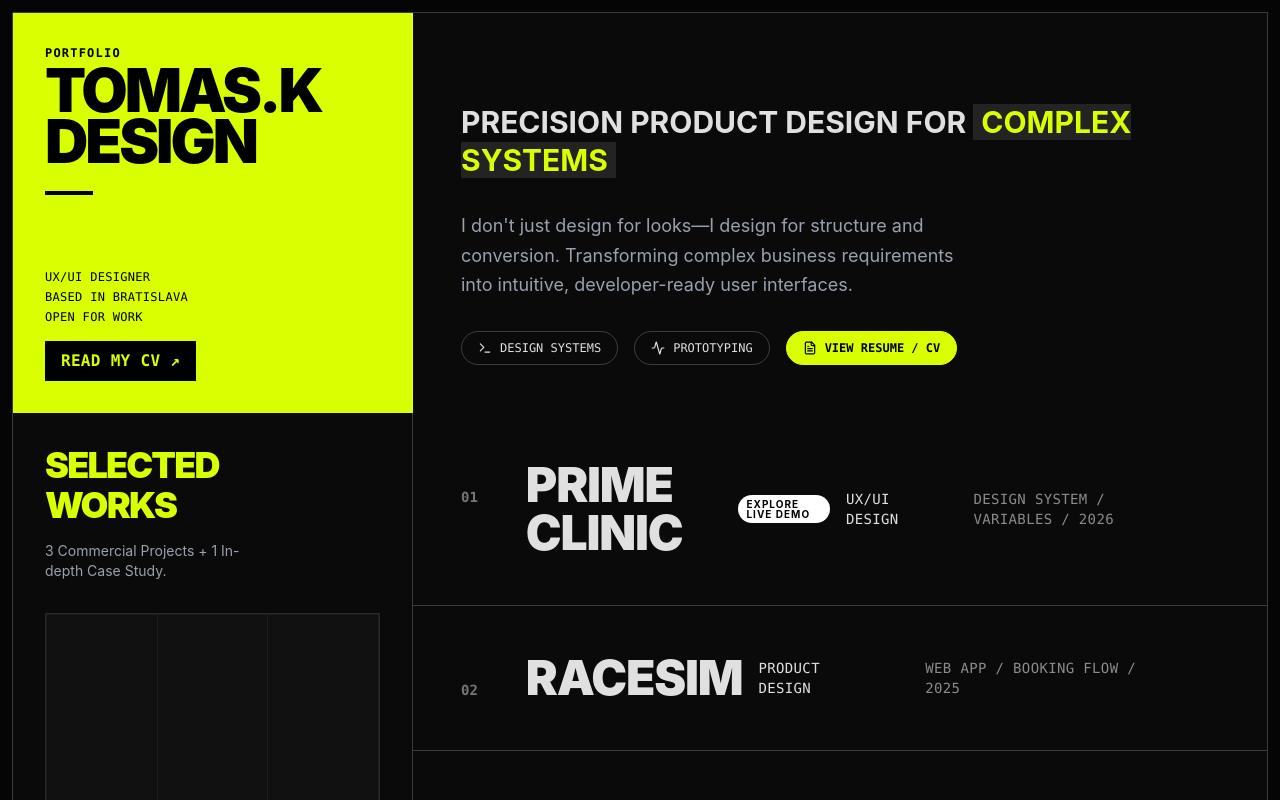
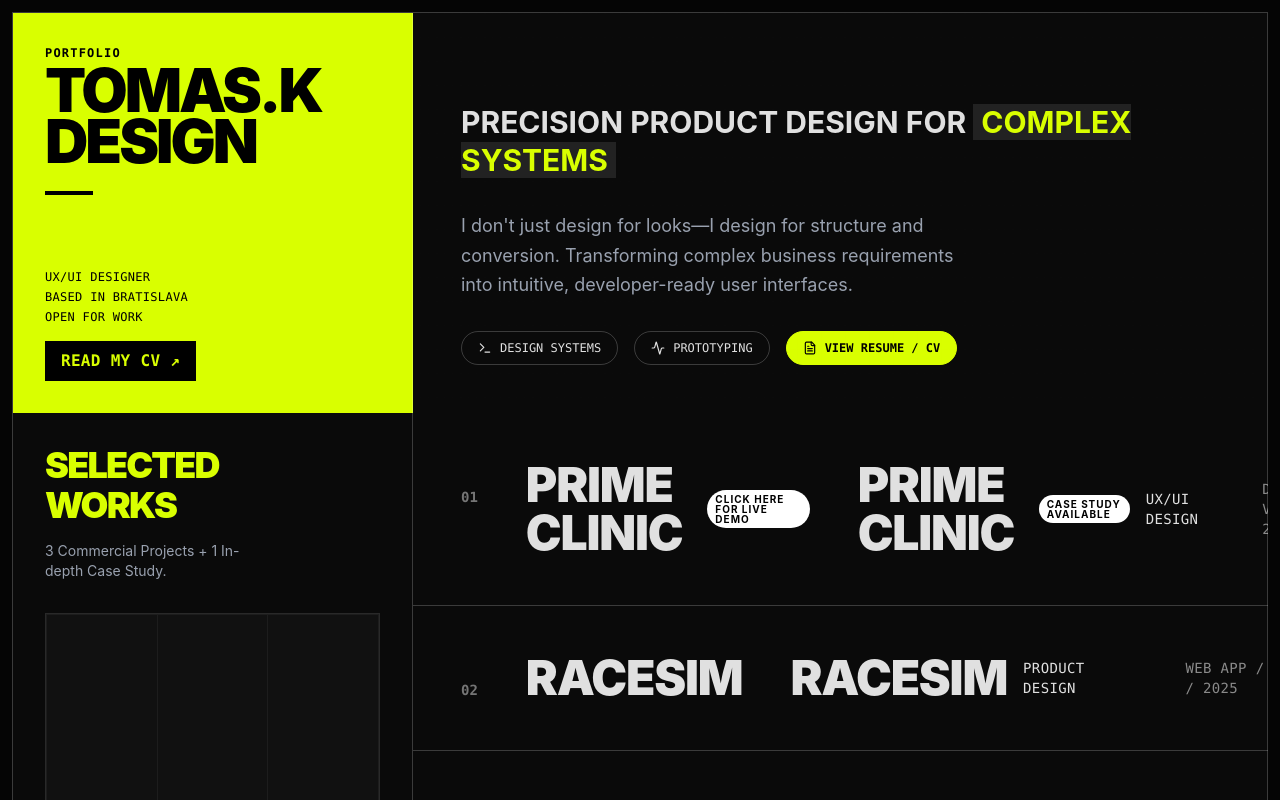
Before and after one commit to TomasKvndr/UX-Portfolio, a React (Vite) app: page / in a window 1280 px wide. Shown: the top 800 px of the page. Built offline with nearby package versions, Linux system fonts and the light colour scheme.

Commit message:
case study ku tomu

```diff
--- a/src/app/components/SkaterPortfolio.tsx
+++ b/src/app/components/SkaterPortfolio.tsx
@@ -228,13 +228,29 @@ export const SkaterPortfolio = () => {
                            <h4 className="text-3xl md:text-5xl font-black uppercase tracking-tight flex items-center gap-4">
                               {project.title}
                               {project.special && (
+
                                  <a
    href="https://test-debug-63257048.figma.site/#"
    target="_blank"
    rel="noopener noreferrer"
    className="text-[10px] bg-white text-black px-2 py-1 rounded-full font-bold uppercase tracking-widest transition-colors hover:bg-black hover:text-[#D9FF00] cursor-pointer inline-block"
 >
-   EXPLORE LIVE DEMO
+   CLICK HERE FOR LIVE DEMO
+</a>
+
+                              )}
+                           </h4>
+                           <h4 className="text-3xl md:text-5xl font-black uppercase tracking-tight flex items-center gap-4">
+                              {project.title}
+                              {project.special && (
+
+                                 <a
+   href="https://test-debug-63257048.figma.site/#"
+   target="_blank"
+   rel="noopener noreferrer"
+   className="text-[10px] bg-white text-black px-2 py-1 rounded-full font-bold uppercase tracking-widest transition-colors hover:bg-black hover:text-[#D9FF00] cursor-pointer inline-block"
+>
+   CASE STUDY AVAILABLE
 </a>
 
                               )}
```
